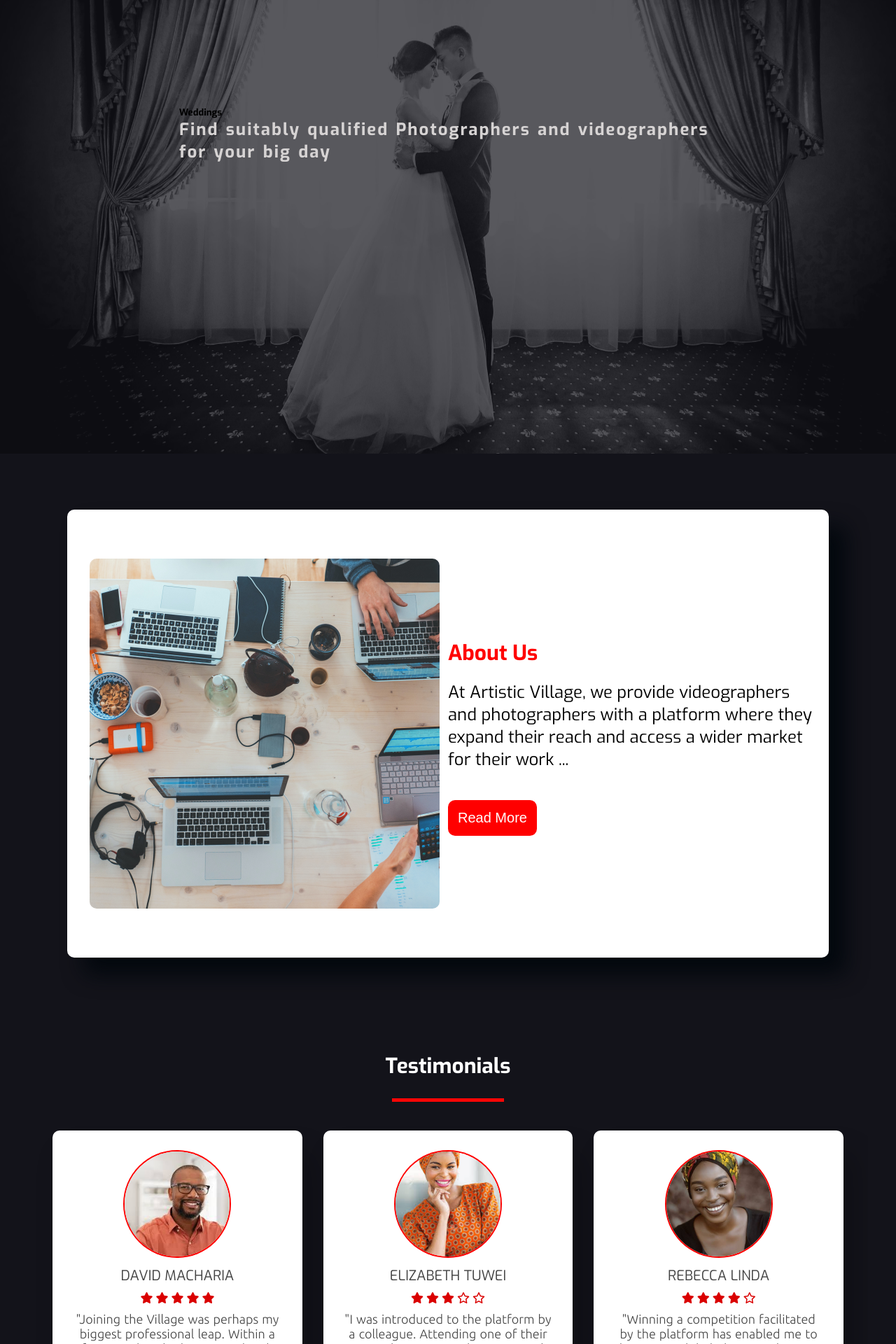
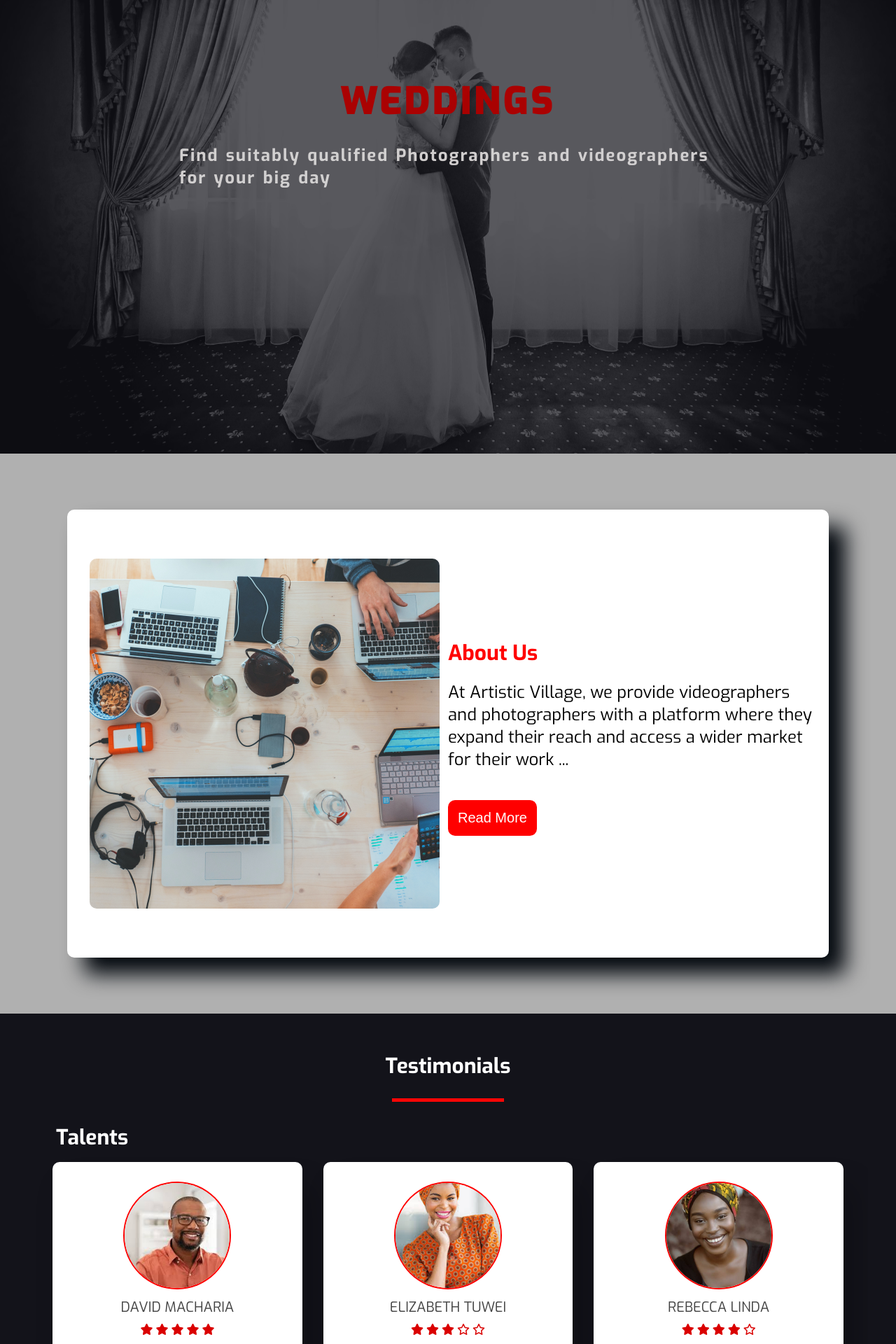
Before and after one commit to EddyKilonzo/Artistic-village, a Node server app: page / in a window 1280 px wide. Shown: the part 200-2120 px from the top of the page at 70% size. Run offline with Node 20, Linux system fonts and the light colour scheme; some libraries are stand-ins or nearby versions.

Commit message:
modified views

```diff
--- a/views/index.ejs
+++ b/views/index.ejs
@@ -17,39 +17,91 @@
             <% } %>
         </ul>
     </nav>
+    <style>
+        .slideshow-item-text div {
+            display: inline-block;
+            overflow: hidden;
+            white-space: nowrap;
+        }
+        .slideshow-item-text div:first-of-type {
+            animation: showup 10s infinite;
+            animation: reveal 10s infinite;
+        }
+        .slideshow-item-text div:last-of-type {
+            width: 0px;
+            animation: reveal 10s infinite;
+        }
+        .slideshow-item-text div:last-of-type p {
+            animation: slidein 10s infinite;
+        }
+        @keyframes showup {
+            0% { opacity: 0; margin-left: -800px;}
+            20% {opacity: 0; margin-left: -800px;}
+            35% {opacity: 1; margin-left: 0px;}
+            100% {opacity: 1; margin-left: 0px;}
+        }
+        @keyframes slidein {
+            0% {margin-left: -800px;}
+            20% {margin-left: -800px;}
+            35% { margin-left: 0px;}
+            100% {margin-left: 0px;}
+        }
+        @keyframes reveal {
+            0% {opacity: 0; width: 0px;}
+            20% {opacity: 0; width: 0px;}
+            30% {width: 100%;}
+            80% {opacity: 1; width: 100%;}
+            100% {opacity: 1; width: 100%;}
 
+        }
+    </style>
 
         <div class="slideshow">
 
             <div class="slideshow-item">
                 <img class="home-pics" src="images/u.jpg" alt="">
                 <div class="slideshow-item-text">
-                    <h5>Weddings</h5>
-                    <p>Find suitably qualified Photographers and videographers for your big day</p>
+                    <div class="h5">Weddings</div>
+                    <div>
+                        <p>Find suitably qualified Photographers and videographers <br> for your big day</p>
+                    </div>
                 </div>
             </div>
             <div class="slideshow-item">
                 <img class="home-pics" src="images/jak.jpg" alt="">
                 <div class="slideshow-item-text">
-                    <h5>Photography</h5>
-                    <p>Our database of highly professional photographers will meet your needs, be it family, street or conceptual photography</p>
+                    <div class="h5">
+                        Photography
+                    </div>
+                    <div>
+                        <p>Our database of highly professional photographers will meet <br>your needs, be it family, street or conceptual photography</p>
+                    </div>
                 </div>
             </div>
             <div class="slideshow-item">
                 <img class="home-pics" src="images/d.jpg" alt="">
                 <div class="slideshow-item-text">
-                    <h5>Documentaries</h5>
-                    <p>Use our app to find the best storytellers for your documentary project</p>
+                    <div class="h5" style="margin-right: 35px;">
+                        Documentaries
+                    </div>
+                   <div>
+                    <p>Use our app to find the best storytellers for your <br> documentary project</p>
+                   </div>
                 </div>
             </div>
             <div class="slideshow-item">
                 <img class="home-pics" src="images/kal.jpg" alt="">
                 <div class="slideshow-item-text">
-                    <h5>Music Videos</h5>
-                    <p>Planning to shoot a music video? Find some of the industry's best music directors</p>
+                    <div class="h5" style="margin-right: 35px;">
+                        Music Videos
+                    </div>
+                   <div>
+                    <p>Planning to shoot a music video?Find some of the industry's<br> best music directors</p>
                    </div>
                 </div>
             </div>
+        </div>
+        <div style="background-color: rgb(176, 176, 176);">
             <section id="about" style="height: 100vh;">
 
                 <div class="wrapper">
@@ -75,14 +127,17 @@
                         </div>
                     </div>
                 </section>
+        </div>
         <section id="testimonials">
 
-            <div class="testimonials" style="height: 110vh;">
+            <div class="testimonials">
                 <div class="inner">
                 <h1 style="color: #fff; font-size: 30px; font-family: Exo; margin-top: 15px;">Testimonials</h1>
                 <div class="border"></div>
 
                 <div class="row2">
+                    <h2 style="color: #fff; font-size: 30px; font-family: Exo; margin-top: 5px; margin-left: 20px;">Talents</h2>
+
                     <div class="col">
                     <div class="testimonial">
                         <img src="images/p.jpeg" alt="">
@@ -133,6 +188,55 @@
                     </p>
                 </div>
                 </div>
+                <h2 style="color: #fff; font-size: 30px; font-family: Exo; margin-top: 15px; margin-left: 20px; ">clients</h2>
+                <div class="col">
+                    <div class="testimonial">
+                        <img src="images/s.jpg" alt="">
+                        <div class="name">Mercy  Abayomi</div>
+                        <div class="stars">
+                        <i class="fas fa-star"></i>
+                        <i class="fas fa-star"></i>
+                        <i class="fas fa-star"></i>
+                        <i class="fas fa-star"></i>
+                        <i class="far fa-star"></i>
+                        </div>
+                        <p>
+                            "Winning a competition facilitated by the platform has enabled me to become a global photographer. My works have been requested by major news networks from all over the world."
+                        </p>
+                    </div>
+                </div>
+                    <div class="col">
+                        <div class="testimonial">
+                            <img src="images/l.jpg" alt="">
+                            <div class="name">Claude Macharia</div>
+                            <div class="stars">
+                            <i class="fas fa-star"></i>
+                            <i class="fas fa-star"></i>
+                            <i class="fas fa-star"></i>
+                            <i class="fas fa-star"></i>
+                            <i class="far fa-star"></i>
+                            </div>
+                            <p>
+                                "Winning a competition facilitated by the platform has enabled me to become a global photographer. My works have been requested by major news networks from all over the world."
+                            </p>
+                        </div>
+                        </div>
+                        <div class="col">
+                            <div class="testimonial">
+                                <img src="images/r.jpg" alt="">
+                                <div class="name">Karen Lagat</div>
+                                <div class="stars">
+                                <i class="fas fa-star"></i>
+                                <i class="fas fa-star"></i>
+                                <i class="fas fa-star"></i>
+                                <i class="fas fa-star"></i>
+                                <i class="far fa-star"></i>
+                                </div>
+                                <p>
+                                    "Winning a competition facilitated by the platform has enabled me to become a global photographer. My works have been requested by major news networks from all over the world."
+                                </p>
+                            </div>
+                        </div>
                     </div>
                 </div>
             </div>
@@ -140,11 +244,15 @@
 
 
 
+
+
+
+
 </div>
 <style>
     :target{
-        scroll-margin-top: 30px;
-        scroll-margin-bottom: 30px;
+        scroll-margin-top: 25px;
+        scroll-margin-bottom: 25px;
     }
 </style>
 
--- a/views/login.ejs
+++ b/views/login.ejs
@@ -12,17 +12,11 @@
                 <input class="form-input" type="email" name="email" id="" value="<%= email %>">
                 <label for="">Password:</label>
                 <input class="form-input" type="password" name="password" id="" value="<%= password %>">
-                <div id="eye-wrapper" onclick="toggle()">
-                    <img src="images/eye-open.svg" id="open">
-                </div>
             <% } else { %>
                 <label for="">Email:</label>
                 <input class="form-input" type="email" name="email" id="" required><br>
                 <label for="">Password:</label>
                 <input class="form-input" type="password" placeholder="Password" id="password" required> <br>
-                    <div id="eye-wrapper" onclick="toggle()">
-                        <img src="images/eye-open.svg" id="open">
-                    </div>
             <% } %>
             <input type="submit" value="Log-in" class="btn">
             <p>Don't have an account? <a href="/signup">Sign Up</a> </p>
--- a/views/partials/footer.ejs
+++ b/views/partials/footer.ejs
@@ -6,30 +6,19 @@
             All pictures on this platform are trademarks of, and all <br> related images and content are the property of,persons on  <br> this platform. Duplication and copy of there content is strictly <br>  prohibited.
         </p>
         <br>
-        <div style="display: flex;">
-          <p>
-            <i class="fa-solid fa-location-dot" style="font-size: 28px; color: red;"></i>
-          </p>
-          <span style="margin-left: 20px; top: 10px;" >
-            <ul>
-              <li>Kiptagich House 6th floor,</li>
-              <li>Uganda Road,</li>
-              <li>Eldoret, Kenya.</li>
-            </ul>
-          </span>
-        </div>
+
       </div>
       <div class="column links">
         <h2>Quick Links</h2>
         <ul class="footer-links">
           <li style="margin-top: 8px;">
-            <a href="#about">About Us</a>
+            <a href="/signup">Create Account</a>
           </li>
           <li style="margin-top: 20px;">
-            <a href="#terms-of-services">Terms Of Service</a>
+            <a href="/find-talent">Find-Talent</a>
           </li>
           <li style="margin-top: 20px;">
-            <a href="#testimonials">Testimonials</a>
+            <a href="/profile"></a>
           </li>
           <li style="margin-top: 20px;">
             <a href="/developer">Developers</a>
@@ -37,11 +26,19 @@
         </ul>
       </div>
       <div class="column subscribe">
-        <h2>Subscribe for quarterly magazine</h2>
-        <div class="sub">
-          <input type="email" placeholder="Your email  here"/>
-          <button class="sub-btn">Subscribe</button>
+        <div style="display: flex; margin-top: 20px;" >
+          <p>
+            <i class="fa-solid fa-location-dot" style="font-size: 38px; color: red;"></i>
+          </p>
+          <span style="margin-left: 20px; top: 10px;" >
+            <ul style="font-size: 20px;">
+              <li>Kiptagich House 6th floor,</li>
+              <li>Uganda Road,</li>
+              <li>Eldoret, Kenya.</li>
+            </ul>
+          </span>
         </div>
+        <h2 style="text-align: center; margin-top: 10px;">Follow Us</h2>
         <div class="social">
           <a href="https://www.facebook.com/search/top?q=artistic%20village"><i class="fa-brands fa-facebook-square"></i></a>
           <a href="https://www.instagram.com/artistic_village254/?hl=en"><i class="fa-brands fa-instagram-square insta"></i></a>
@@ -49,7 +46,9 @@
         </div>
       </div>
     </div>
+    <h2 style="text-align: center;">Contact Us</h2>
     <div class="row secondary">
+
         <div>
           <p>
             <a href="tel:0703526520"><i class="fas fa-phone-alt"></i></a>
--- a/views/profile.ejs
+++ b/views/profile.ejs
@@ -11,7 +11,8 @@
             <li class="nav2-link"><a href="/profile/<%= locals.userID %>">Profile</a></li>
             <li class="nav2-link"><a href="/logout">Logout</a></li>
         <% } else {%>
-            <li class="nav2-link"><a href="/login">👤 My Account</a></li>
+            <li class="nav2-link"><a href="/login">Log In</a></li>
+            <li class="nav2-link"><a href="/signup">Sign Up</a></li>
         <% } %>
     </ul>
 
--- a/views/user.ejs
+++ b/views/user.ejs
@@ -11,7 +11,8 @@
             <li class="nav2-link"><a href="/profile/<%= locals.userID %>">Profile</a></li>
             <li class="nav2-link"><a href="/logout">Logout</a></li>
         <% } else {%>
-            <li class="nav2-link"><a href="/login">👤 My Account</a></li>
+            <li class="nav2-link"><a href="/login">Log In</a></li>
+            <li class="nav2-link"><a href="/signup">Sign Up</a></li>
         <% } %>
     </ul>
 
```
Also changed, not shown: views/developer.ejs (+17 -17 lines). Lines whose indentation alone changed are shown as unchanged.
